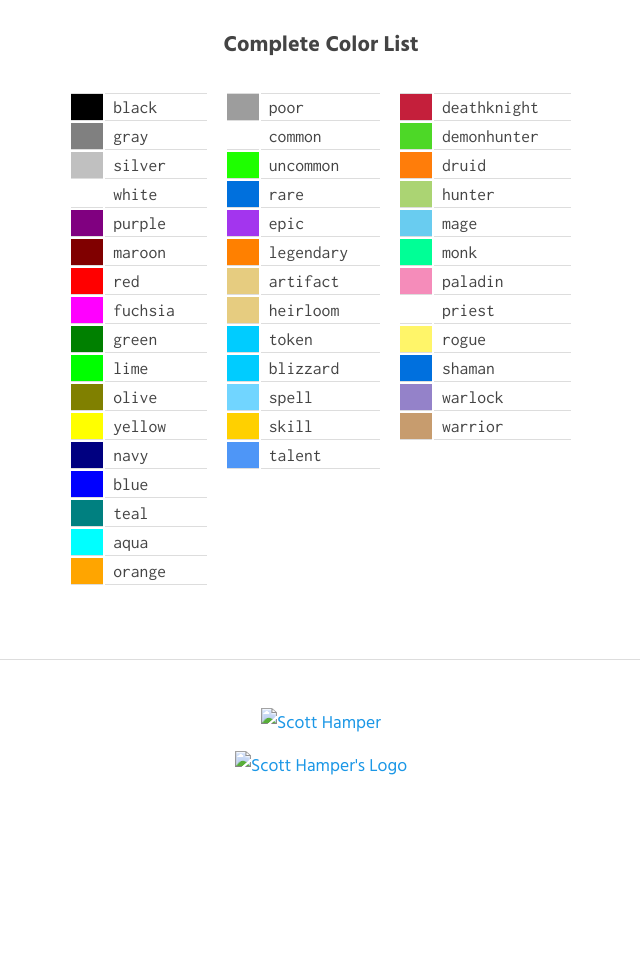
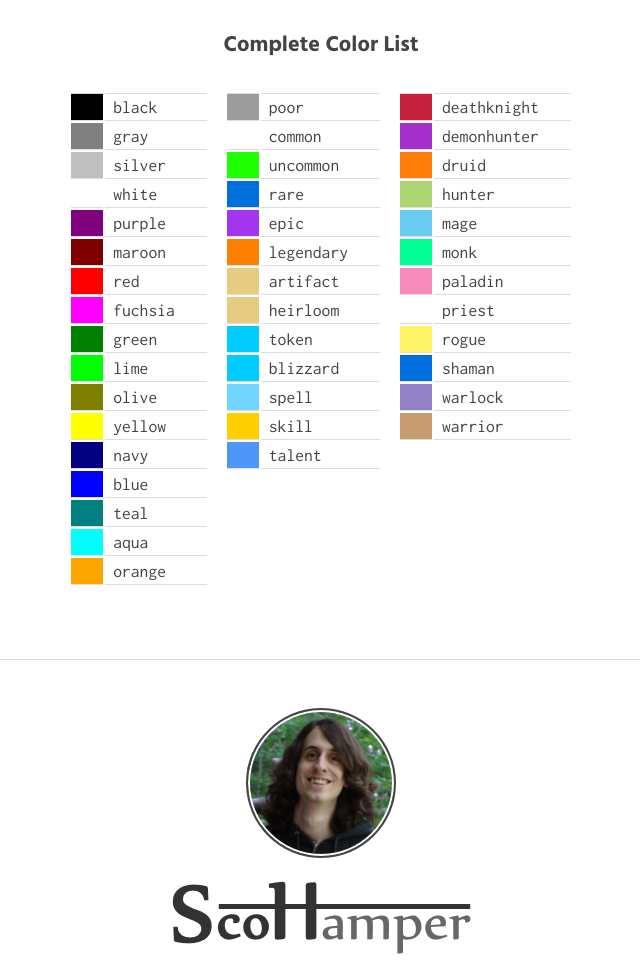
Before and after one commit to ScottHamper/chatsuey, a plain HTML site: page docs/index.html in a window 1280 px wide. Shown: the part 2960-3924 px from the top of the page, without its empty margins (319-959 px from the left). Before the commit the page ends 3786 px from the top, so only its background shows below. Drawn offline with Linux system fonts and the light colour scheme.

Commit message:
Updated Demon Hunter class color
Also fixed broken images/links

```diff
--- a/docs/index.html
+++ b/docs/index.html
@@ -311,7 +311,7 @@
               <td class="color-table__name">DeathKnight</td>
             </tr>
             <tr>
-              <td class="color-table__preview" style="background-color: #4dd827;"></td>
+              <td class="color-table__preview" style="background-color: #a330c9;"></td>
               <td class="color-table__name">DemonHunter</td>
             </tr>
             <tr>
@@ -361,13 +361,13 @@
 
     <footer class="page-footer">
       <div class="scott-photo">
-        <a href="../">
-          <img src="../images/scott.png" alt="Scott Hamper" />
+        <a href="https://scott.software">
+          <img src="images/scott.png" alt="Scott Hamper" />
         </a>
       </div>
 
-      <a href="../" class="logo">
-        <img src="../images/logo.png" alt="Scott Hamper's Logo" />
+      <a href="https://scott.software" class="logo">
+        <img src="images/logo.png" alt="Scott Hamper's Logo" />
       </a>
     </footer>
   </body>
```
Also changed, not shown: docs/images/logo.png (added), docs/images/scott.png (added).
